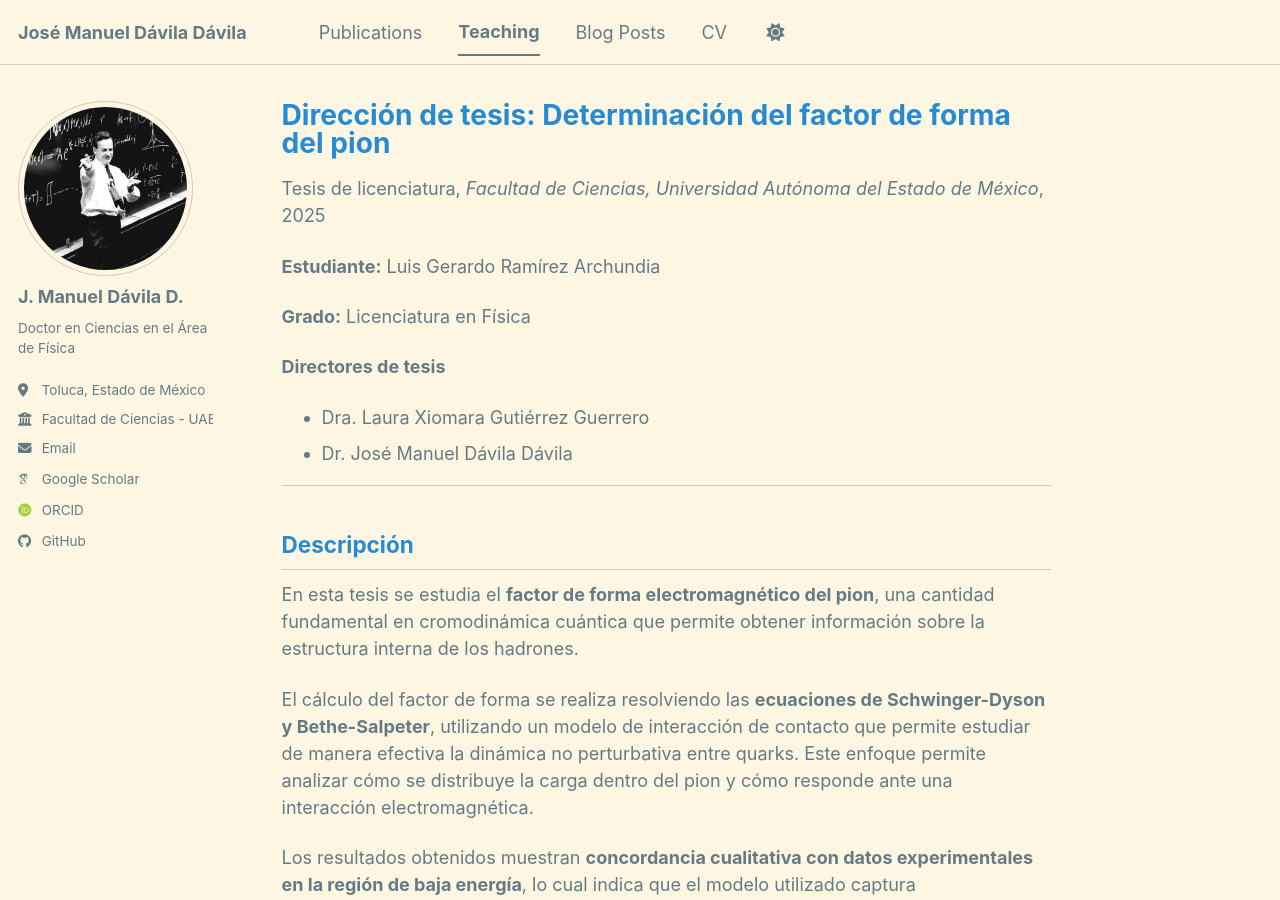
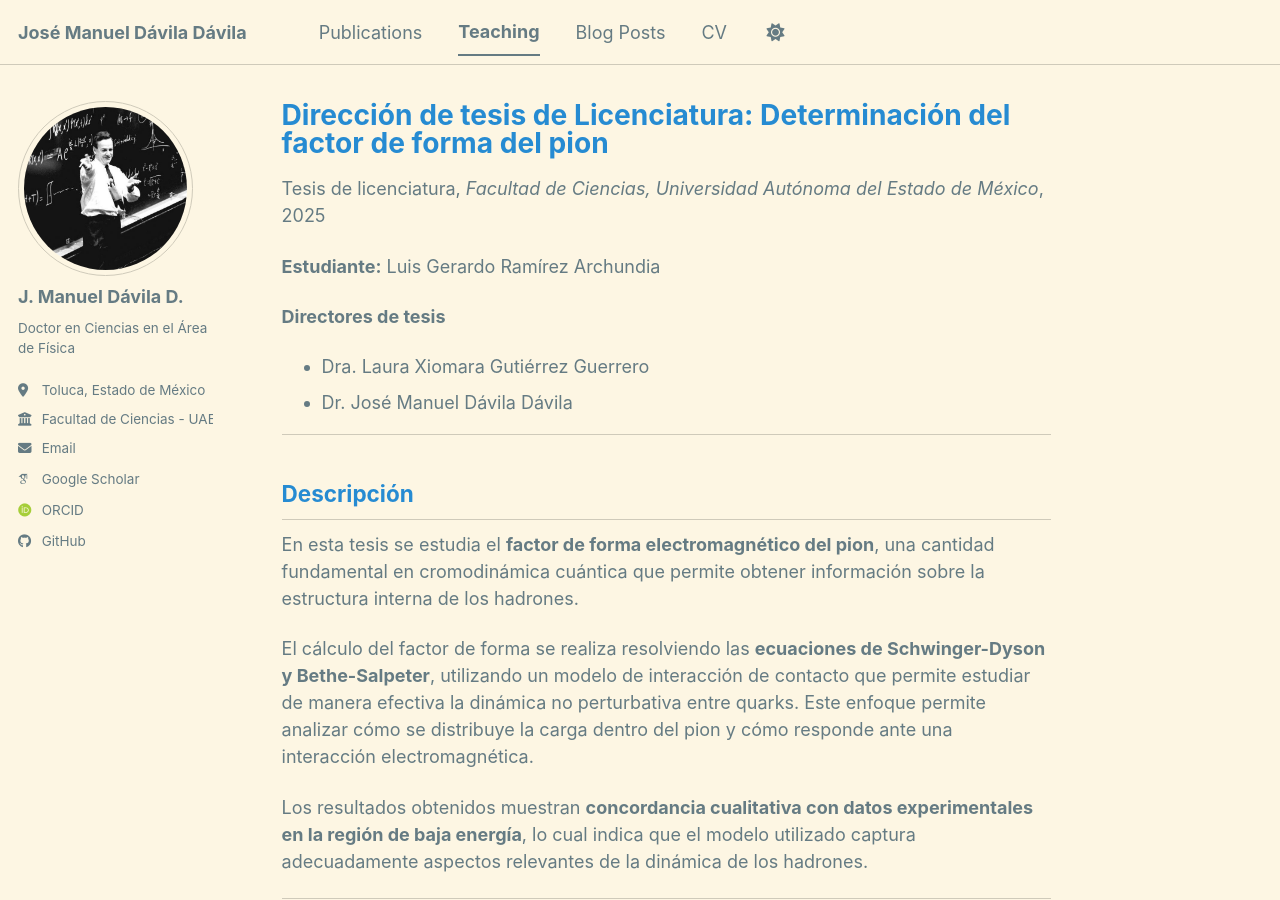
Before and after one commit to jmdaviladr/jmdaviladr.github.io, a Jekyll site: the page built from _teaching/2025-factor-forma-pion.md, in a window 1280 px wide and 900 px high. Built offline with Jekyll 4.4.1, drawn with Linux system fonts in a browser that asks for light colours; some web fonts are replaced; a script bundle is joined from its source files by our own code; library files that are not in the unit come from our copies.

Commit message:
Update 2025-factor-forma-pion.md

```diff
--- a/_teaching/2025-factor-forma-pion.md
+++ b/_teaching/2025-factor-forma-pion.md
@@ -1,5 +1,5 @@
 ---
-title: "Dirección de tesis: Determinación del factor de forma del pion"
+title: "Dirección de tesis de Licenciatura: Determinación del factor de forma del pion"
 collection: teaching
 type: "Tesis de licenciatura"
 permalink: /teaching/2025-factor-forma-pion
@@ -9,8 +9,6 @@ location: "Toluca, México"
 ---
 
 **Estudiante:** Luis Gerardo Ramírez Archundia
-
-**Grado:** Licenciatura en Física
 
 **Directores de tesis**
 
```
